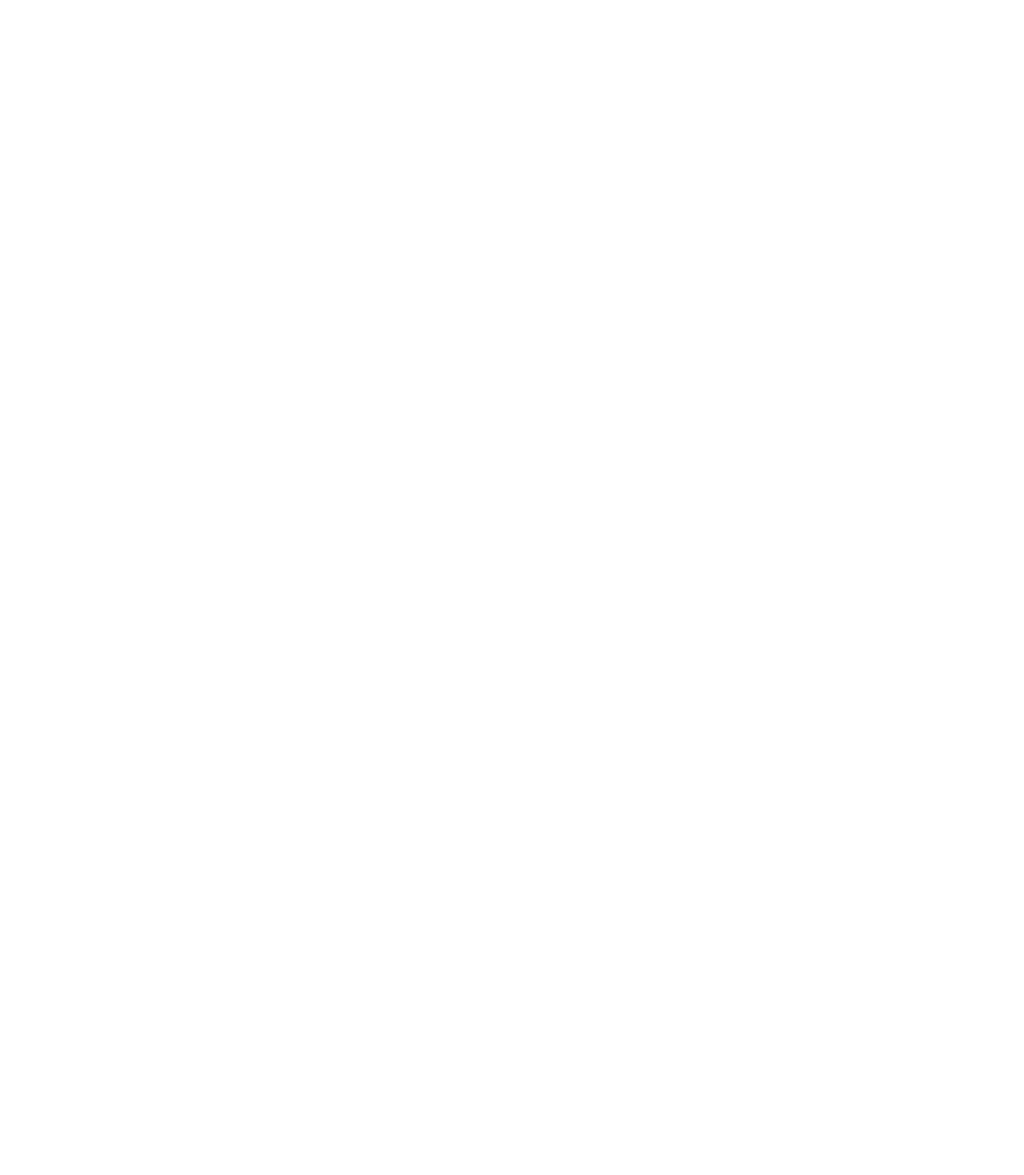
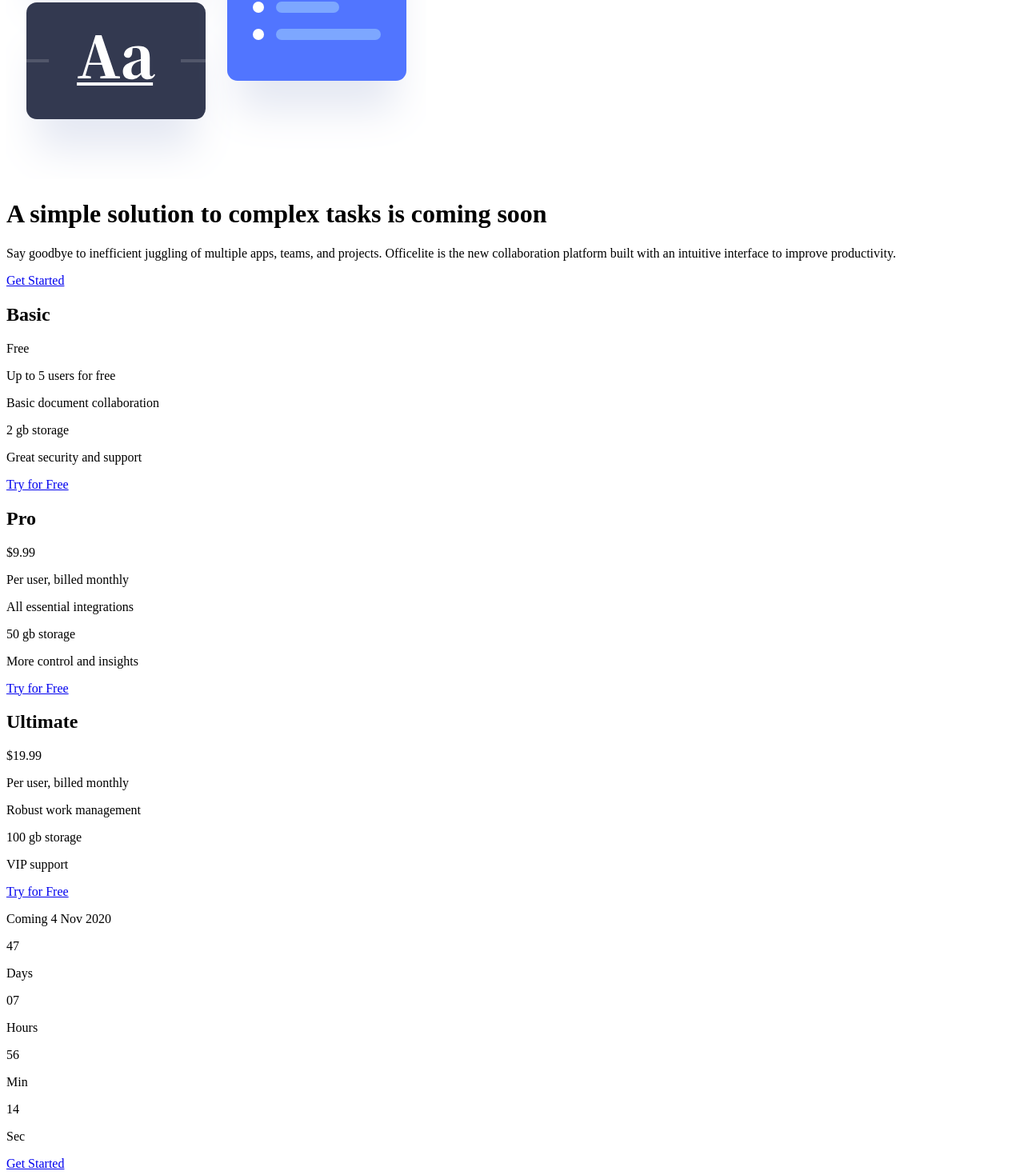
Before and after one commit to corjon/officelite-coming-soon, a React (Vite) app: page / in a window 1280 px wide. Shown: the part 424-1893 px from the top of the page at 80% size. Before the commit the page ends 800 px from the top, so only its background shows below. Built offline with nearby package versions, Linux system fonts and the light colour scheme.

Commit message:
Add React Router

```diff
--- a/package.json
+++ b/package.json
@@ -10,7 +10,8 @@
   },
   "dependencies": {
     "react": "^18.2.0",
-    "react-dom": "^18.2.0"
+    "react-dom": "^18.2.0",
+    "react-router-dom": "^6.9.0"
   },
   "devDependencies": {
     "@types/react": "^18.0.28",
--- a/src/App.jsx
+++ b/src/App.jsx
@@ -1,8 +1,17 @@
+import { BrowserRouter, Routes, Route } from 'react-router-dom';
+import Home from './pages/Home.jsx';
+import SignUp from './pages/SignUp.jsx';
+import Error from './pages/Error.jsx';
 import './App.css';
 
 export default function App() {
   return (
-    <>
-    </>
+    <BrowserRouter>
+      <Routes>
+        <Route path="/" element={<Home />} />
+        <Route path="/signup" element={<SignUp />} />
+        <Route path="*" element={<Error />} />
+      </Routes>
+    </BrowserRouter>
   );
 }
--- a/src/components/SubscriptionPlan.jsx
+++ b/src/components/SubscriptionPlan.jsx
@@ -1,3 +1,5 @@
+import { Link } from 'react-router-dom';
+
 export default function SubscriptionPlan(props) {
   return (
     <div>
@@ -11,7 +13,7 @@
         <p>{props.storage}</p>
         <p>{props.feature2}</p>
       </div>
-      <a href="#">Try for Free</a>
+      <Link to="/signup">Try for Free</Link>
     </div>
   );
 }
--- /dev/null
+++ b/src/pages/Error.jsx
@@ -0,0 +1,8 @@
+export default function Error() {
+    return (
+      <div>
+        <h1>404 Error: Page Not Found</h1>
+        <p>Sorry, the page you're looking for could not be found.</p>
+      </div>
+    );
+  }
--- a/src/pages/Home.jsx
+++ b/src/pages/Home.jsx
@@ -1,5 +1,6 @@
-import logo from './assets/shared/logo.svg';
-import charts from './assets/home/illustration-charts.svg';
+import { Link } from 'react-router-dom';
+import logo from '../assets/shared/logo.svg';
+import charts from '../assets/home/illustration-charts.svg';
 import SubscriptionPlan from '../components/SubscriptionPlan.jsx';
 import CountdownTimer from '../components/CountdownTimer.jsx';
 
@@ -15,7 +16,7 @@
 
           <p>Say goodbye to inefficient juggling of multiple apps, teams, and projects. Officelite is the new collaboration platform built with an intuitive interface to improve productivity.</p>
 
-          <a href="#">Get Started</a>
+          <Link to="/signup">Get Started</Link>
         </div>
       </div>
 
@@ -48,7 +49,7 @@
 
       <div>
         <CountdownTimer />
-        <a href="#">Get Started</a>
+        <Link to="/signup">Get Started</Link>
       </div>
     </main>
   );
--- a/src/pages/SignUp.jsx
+++ b/src/pages/SignUp.jsx
@@ -1,9 +1,11 @@
+import logo from '../assets/shared/logo.svg';
 import CountdownTimer from '../components/CountdownTimer.jsx';
 import SignUpForm from '../components/SignUpForm.jsx';
 
 export default function SignUp() {
   return (
     <main>
+      <img src={logo} alt="officelite logo" />
       <div>
         <h1>Work smarter. Save time.</h1>
 
```
Also changed, not shown: 1 other file (tests, documents, lock files or other folders).
